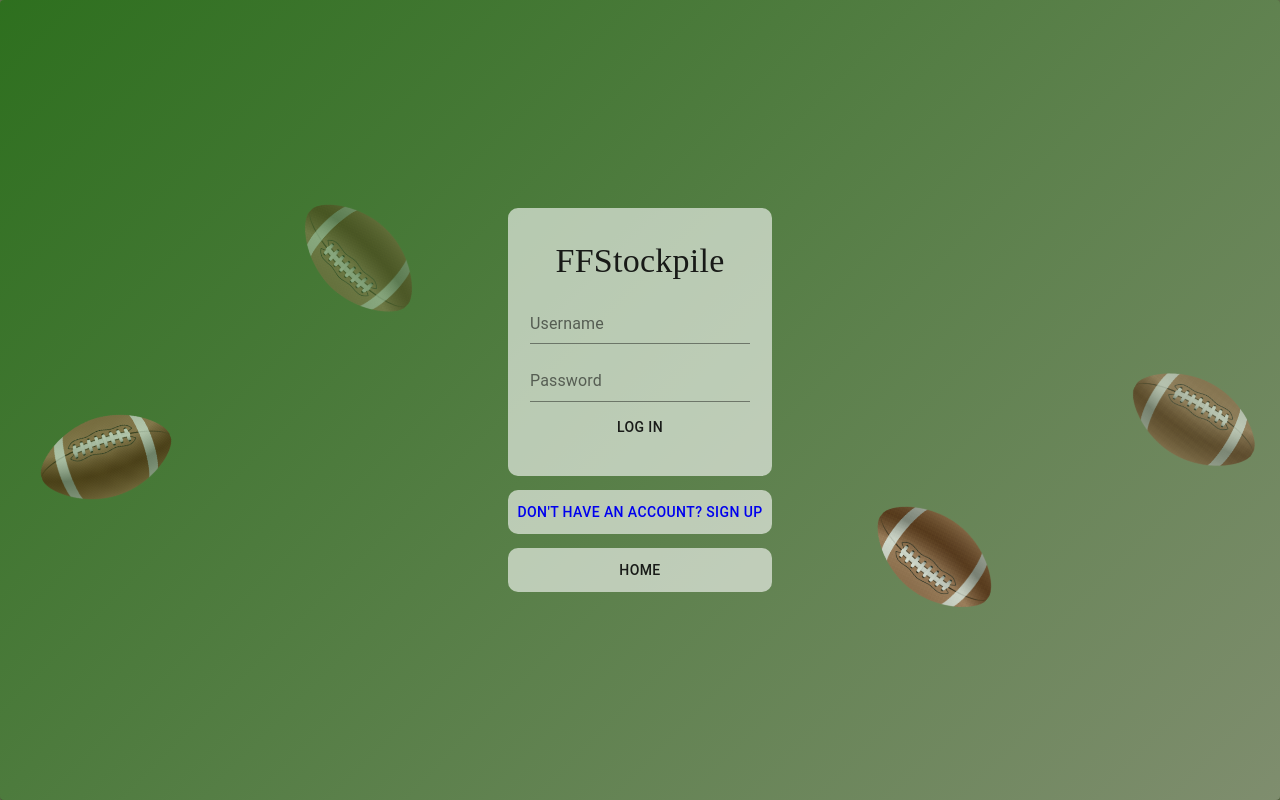
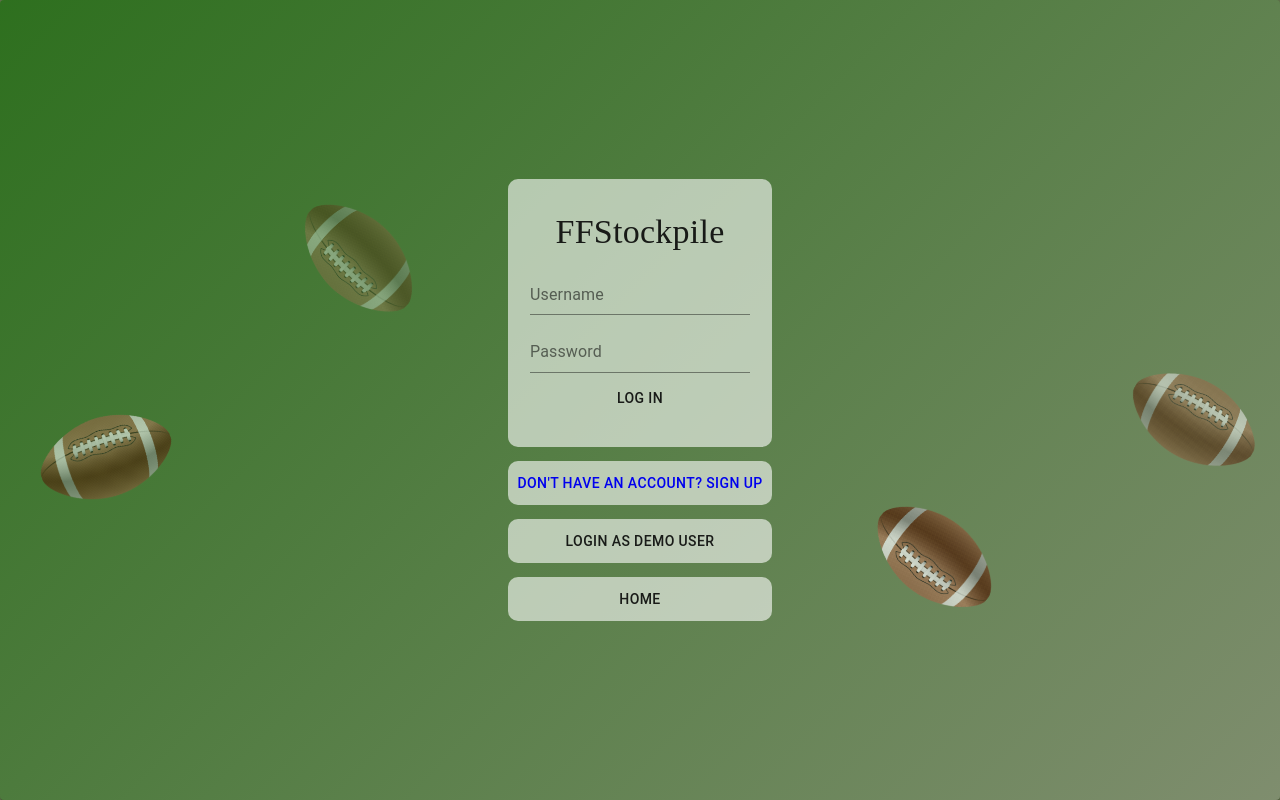
Before and after one commit to MatthewTaylor9758/Fantasy-Football-Capstone, a React (Create React App) app in the folder flask_react_starter/client/: page /login in a window 1280 px wide. Built offline with nearby package versions, Linux system fonts and the light colour scheme.

Commit message:
add working demo-user button

```diff
--- a/flask_react_starter/client/src/pages/LoginPage.js
+++ b/flask_react_starter/client/src/pages/LoginPage.js
@@ -22,6 +22,11 @@ function LoginPage() {
 
   const handlePassword= (e) => {
     setPassword(e.target.value);
+  }
+
+  const handleDemoLogin = async (e) => {
+    const res = await dispatch(login('DemoUser', 'password'))
+    window.location.href = `./myTeam/${res.user.id}`
   }
 
   const handleSubmit = async (e) => {
@@ -120,6 +125,13 @@ function LoginPage() {
       '&:hover': {
         backgroundColor: 'rgba(200, 200, 255, .8)'
       }
+    },
+    demoUserButton: {
+      backgroundColor: 'rgba(255, 255, 255, .6)',
+      marginTop: '1em',
+      borderRadius: '10px',
+      padding: '0',
+      width: '100%',
     }
   }));
 
@@ -159,6 +171,9 @@ function LoginPage() {
               <Button className={classes.signupButton}>
                 <NavLink to='/signup' className={classes.links}>Don't have an account? Sign up</NavLink>
               </Button>
+              <Button className={classes.homeButton} onClick={handleDemoLogin}>
+                <p id='homeButton' className={classes.links}>Login as Demo User</p>
+              </Button>
               <Button component={Link} to='/' className={classes.homeButton}>
                 <p id='homeButton' className={classes.links}>Home</p>
               </Button>
```
